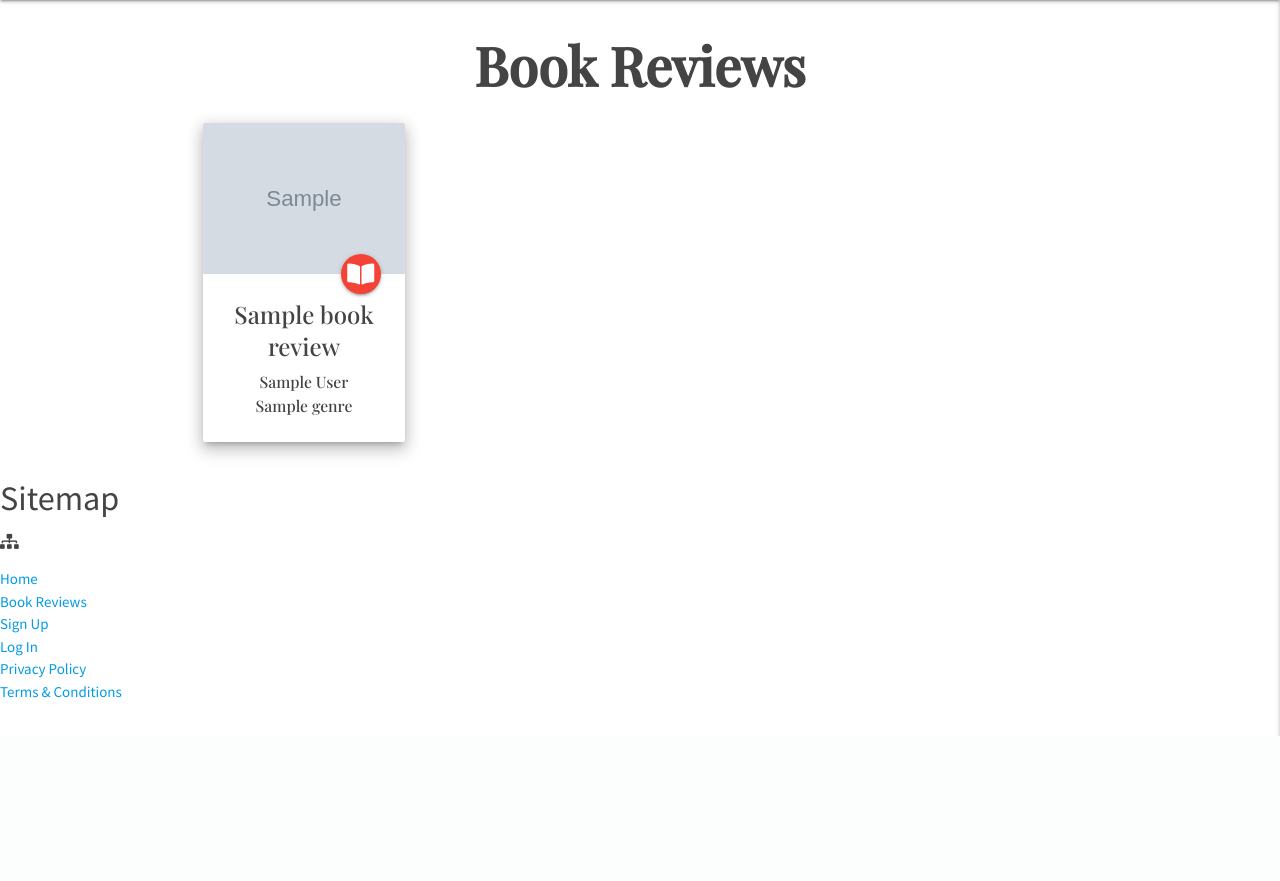
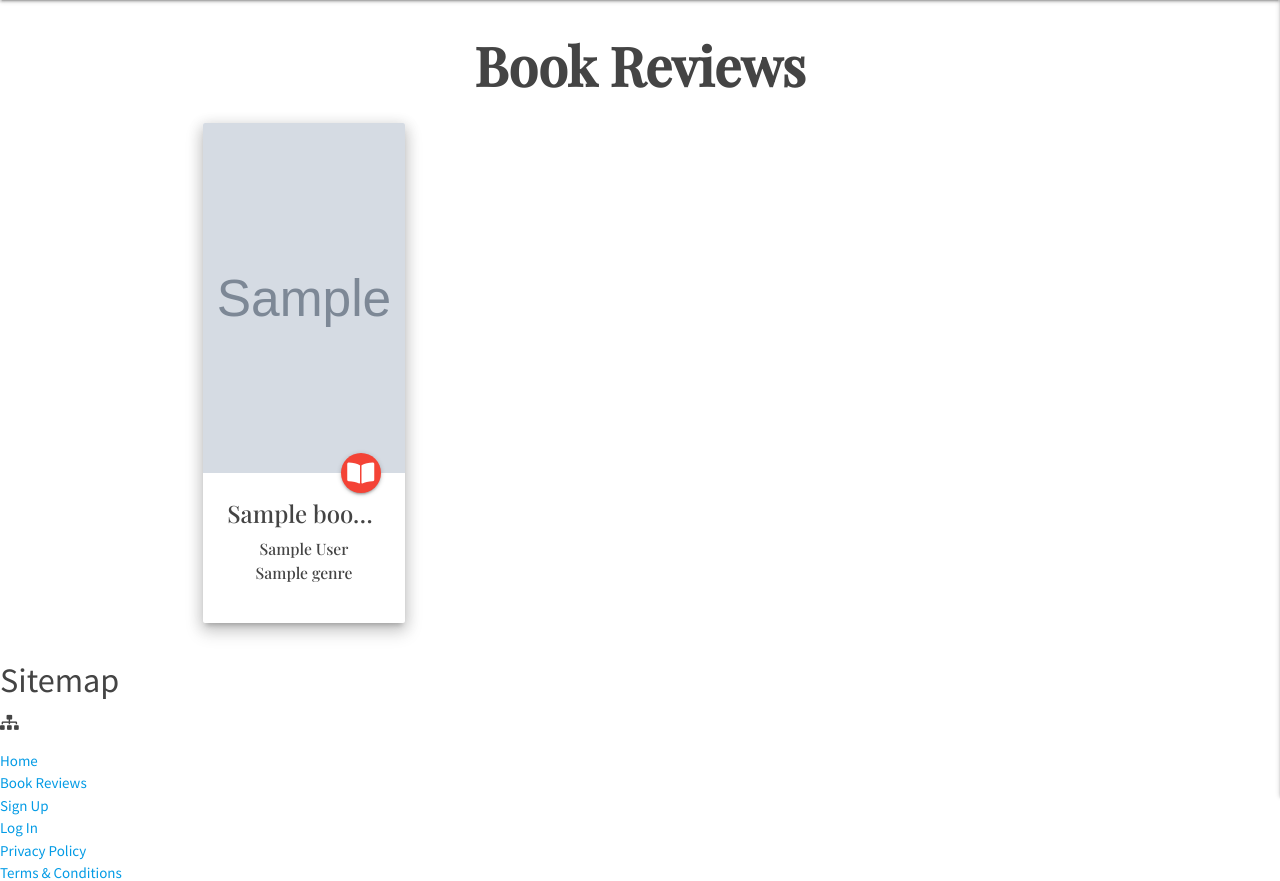
Before and after one commit to simonjvardy/the-reading-room, a Flask app: page /get_reviews in a window 1280 px wide. Shown: the part 64-945 px from the top of the page. Before the commit the page ends 800 px from the top, so only its background shows below. Run offline with Flask 2, Linux system fonts and the light colour scheme; grey boxes marked "Sample" are stand-in pictures; a database or web service that is not in the repository returns one stand-in record (values such as "Sample title"); some libraries are stand-ins or nearby versions.

Commit message:
Dev: Add Book Review data binding with db

```diff
--- a/static/css/style.css
+++ b/static/css/style.css
@@ -63,12 +63,34 @@ h2 {
     margin: 5px 5px;
 }
 
-/* -------------------------------------BASE.HTML Specific Section */
+/* -------------------------------------BASE Specific Section */
 
 
 
 
-/* -------------------------------------MANAGE-GENRES.HTML Specific Section */
+
+/* -------------------------------------BOOK-REVIEW Specific Section */
+
+.card {
+    min-height: 500px;
+}
+
+.card .card-content .card-title {
+    white-space: nowrap;
+    overflow: hidden;
+    text-overflow: ellipsis;
+}
+
+.card .card-image img {
+    width: 100%;
+    /*height: auto;*/
+    min-height: 350px;
+    max-height: 400px
+
+}
+
+
+/* -------------------------------------MANAGE-GENRES Specific Section */
 
 .card .card-content {
     padding: 24px;
--- a/templates/book-review.html
+++ b/templates/book-review.html
@@ -5,7 +5,7 @@
 
     <div class="row">
         {% for review in reviews %}
-        <div class="col s12 m3">
+        <div class="col s10 offset-s1 m6 l4 xl3">
             <div class="card z-depth-3">
                 <div class="card-image">
                     <img src="{{ review.image_url }}">
```
